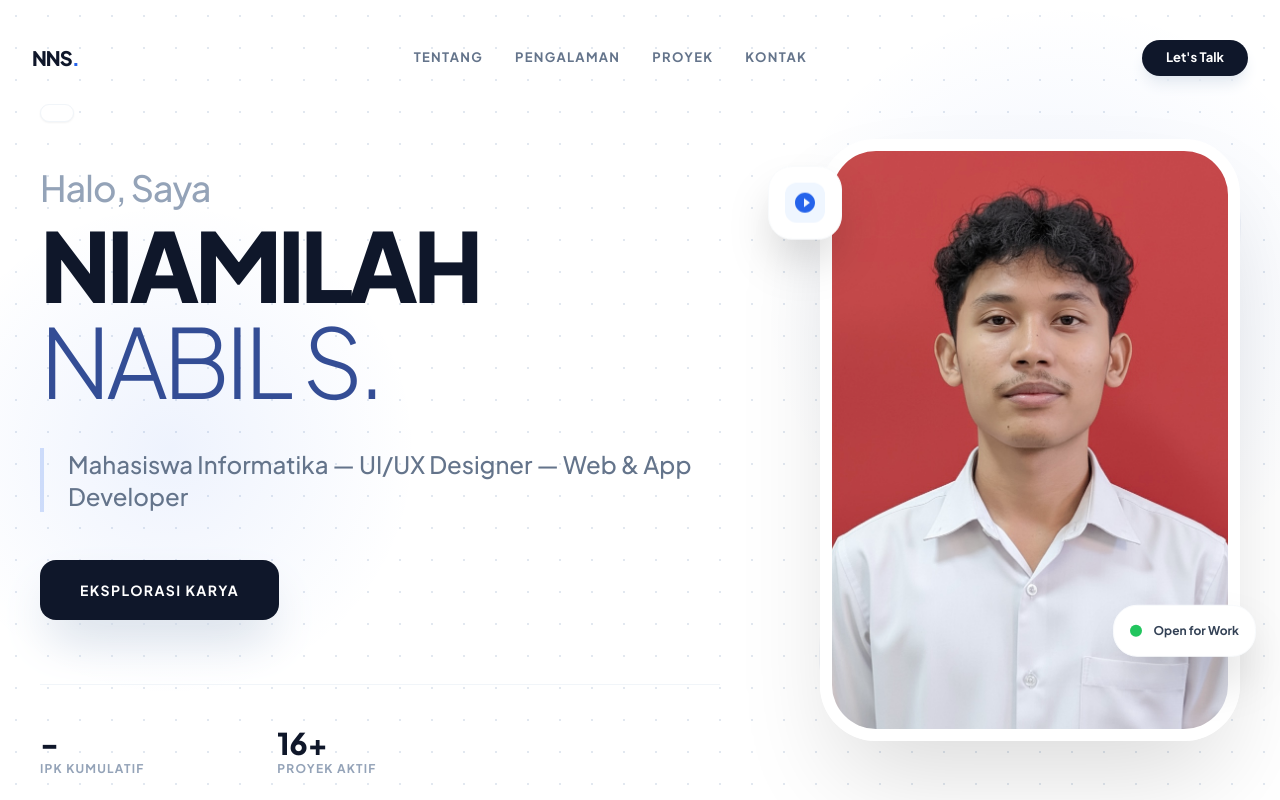
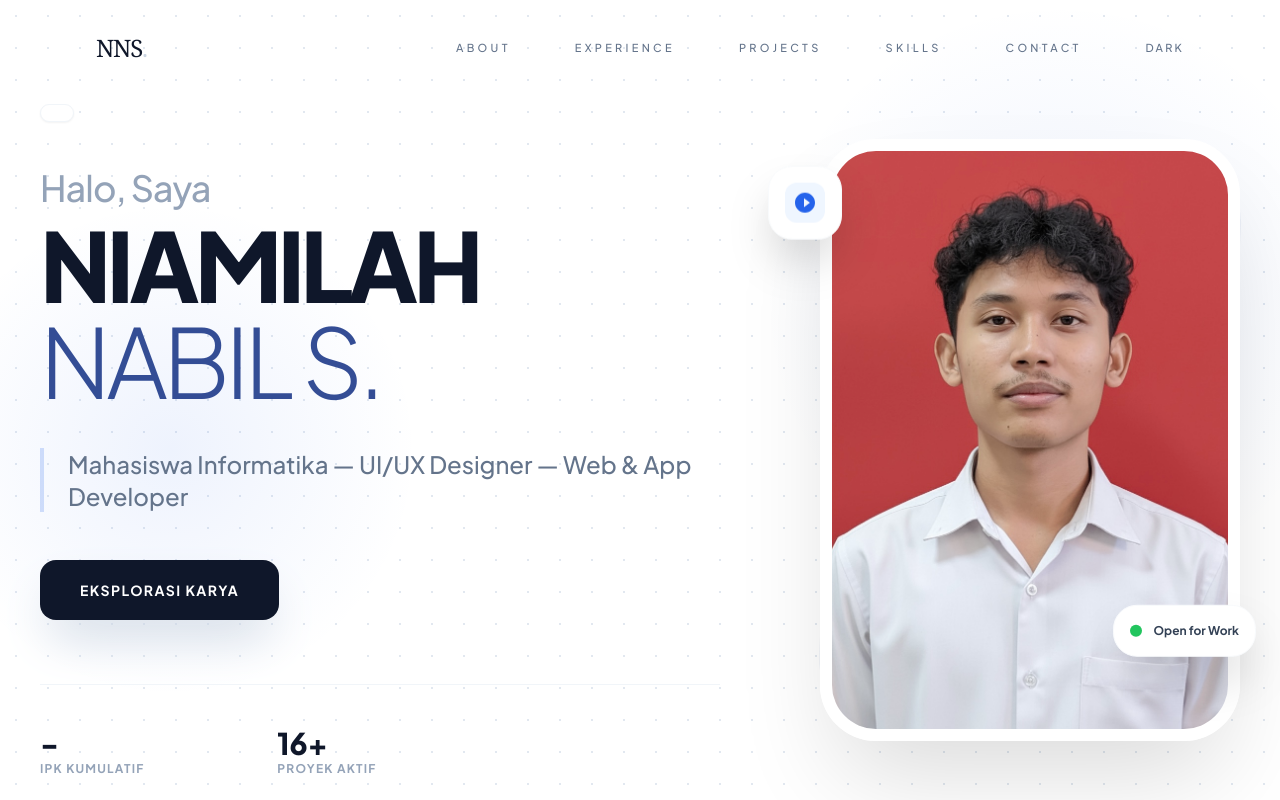
Before and after one commit to genzabis/Portofolio-Niam-2025, a React (Vite) app: page / in a window 1280 px wide. Shown: the top 800 px of the page. Built offline with nearby package versions, Linux system fonts and the light colour scheme.

Commit message:
fix: rapikan footer mobile & perbaiki hamburger menu

```diff
--- a/components/Footer.tsx
+++ b/components/Footer.tsx
@@ -1,59 +1,36 @@
-
 import React from 'react';
 import { PERSONAL_INFO } from '../data/portfolioData';
 
 const Footer: React.FC = () => {
-  const currentYear = new Date().getFullYear();
+  return (
+    <footer className="bg-white dark:bg-[#050505] transition-colors pt-8 md:pt-12 pb-12 md:pb-24">
+      <div className="max-w-[90%] mx-auto">
+        <div className="flex flex-col items-center md:flex-row md:justify-between md:items-end mb-12 md:mb-24 gap-8 md:gap-16">
+          <div className="text-[12vw] md:text-[10vw] font-serif font-normal tracking-tighter leading-[0.8] text-slate-900 dark:text-white transition-colors text-center md:text-left">
+            NNS<span className="text-slate-300 dark:text-zinc-800">.</span>
+          </div>
 
-  return (
-    <footer className="bg-slate-900 text-white py-12">
-      <div className="max-w-7xl mx-auto px-4 sm:px-6 lg:px-8">
-        <div className="flex flex-col md:flex-row justify-between items-center gap-8 mb-12">
-          <div className="text-center md:text-left">
-            <h2 className="text-2xl font-bold mb-2">NNS.</h2>
-          </div>
-          <div className="flex gap-8 text-sm font-medium">
-            <a
-              href="#hero"
-              className="text-slate-400 hover:text-white transition-colors"
-            >
-              Utama
+          <div className="flex flex-col items-center gap-4 md:gap-8 md:items-end md:text-right">
+            <a href={`https://${PERSONAL_INFO.linkedin}`} target="_blank" rel="noreferrer" aria-label="LinkedIn Profile" className="text-sm md:text-base font-normal uppercase tracking-[0.4em] text-slate-900 dark:text-white hover:opacity-50 transition-opacity duration-500">
+              LinkedIn ↗
             </a>
-            <a
-              href="#proyek"
-              className="text-slate-400 hover:text-white transition-colors"
-            >
-              Proyek
+            <a href={`https://github.com/${PERSONAL_INFO.githubUsername}`} target="_blank" rel="noreferrer" aria-label="GitHub Profile" className="text-sm md:text-base font-normal uppercase tracking-[0.4em] text-slate-900 dark:text-white hover:opacity-50 transition-opacity duration-500">
+              GitHub ↗
             </a>
-            <a
-              href="#tentang"
-              className="text-slate-400 hover:text-white transition-colors"
-            >
-              Kontak
-            </a>
-          </div>
-          <div className="flex gap-4">
-            <a
-              href="https://www.linkedin.com/in/niamilah-n-s/"
-              target="_blank"
-              rel="noopener noreferrer"
-              className="w-10 h-10 bg-slate-800 rounded-full flex items-center justify-center hover:bg-blue-700 transition-colors"
-            >
-              <span className="sr-only">LinkedIn</span>
-              <svg className="w-5 h-5" fill="currentColor" viewBox="0 0 24 24">
-                <path d="M19 0h-14c-2.761 0-5 2.239-5 5v14c0 2.761 2.239 5 5 5h14c2.762 0 5-2.239 5-5v-14c0-2.761-2.238-5-5-5zm-11 19h-3v-11h3v11zm-1.5-12.268c-.966 0-1.75-.79-1.75-1.764s.784-1.764 1.75-1.764 1.75.79 1.75 1.764-.783 1.764-1.75 1.764zm13.5 12.268h-3v-5.604c0-3.368-4-3.113-4 0v5.604h-3v-11h3v1.765c1.396-2.586 7-2.777 7 2.476v6.759z" />
-              </svg>
+            <a href={`mailto:${PERSONAL_INFO.email}`} aria-label="Send Email" className="text-sm md:text-base font-normal uppercase tracking-[0.4em] text-slate-900 dark:text-white hover:opacity-50 transition-opacity duration-500">
+              Email ↗
             </a>
           </div>
         </div>
-        <div className="pt-8 border-t border-slate-800 text-center">
-          <p className="text-slate-500 text-xs">
-            © {currentYear} {PERSONAL_INFO.name}. Hak Cipta Dilindungi
-            Undang-Undang.
+
+        <div className="flex flex-col items-center gap-4 md:flex-row md:justify-between md:gap-8 pt-6 md:pt-8 border-t border-slate-100 dark:border-zinc-900 transition-colors">
+          <p className="text-xs font-normal uppercase tracking-[0.3em] text-slate-400 dark:text-zinc-600 transition-colors">
+            © {new Date().getFullYear()} Niamilah Nabil Syahputra. All Rights Reserved.
           </p>
-          <p className="text-slate-600 text-[10px] mt-2 tracking-widest uppercase">
-            Designed by nns
-          </p>
+          <div className="flex flex-wrap justify-center gap-4 md:gap-8 text-xs font-normal uppercase tracking-[0.3em] text-slate-400 dark:text-zinc-600 transition-colors">
+            <a href="#home" aria-label="Back to top" className="hover:text-slate-900 dark:hover:text-white transition-colors">Back to Top ↑</a>
+            <a href={`mailto:${PERSONAL_INFO.email}`} aria-label="Contact via email" className="hover:text-slate-900 dark:hover:text-white transition-colors">Say Hello</a>
+          </div>
         </div>
       </div>
     </footer>
--- a/components/Navbar.tsx
+++ b/components/Navbar.tsx
@@ -1,44 +1,143 @@
-
 import React, { useState, useEffect } from 'react';
+import { motion, AnimatePresence } from 'framer-motion';
 
 const Navbar: React.FC = () => {
   const [isScrolled, setIsScrolled] = useState(false);
+  const [isMobileMenuOpen, setIsMobileMenuOpen] = useState(false);
+  const [theme, setTheme] = useState<'light' | 'dark'>('light');
+
+  useEffect(() => {
+    if (isMobileMenuOpen) {
+      document.documentElement.style.overflow = 'hidden';
+      document.body.style.overflow = 'hidden';
+    } else {
+      document.documentElement.style.overflow = '';
+      document.body.style.overflow = '';
+    }
+    return () => {
+      document.documentElement.style.overflow = '';
+      document.body.style.overflow = '';
+    };
+  }, [isMobileMenuOpen]);
 
   useEffect(() => {
     const handleScroll = () => {
-      setIsScrolled(window.scrollY > 20);
+      setIsScrolled(window.scrollY > 50);
     };
     window.addEventListener('scroll', handleScroll);
+
+    if (localStorage.theme === 'dark' || (!('theme' in localStorage) && window.matchMedia('(prefers-color-scheme: dark)').matches)) {
+      document.documentElement.classList.add('dark');
+      setTheme('dark');
+    } else {
+      document.documentElement.classList.remove('dark');
+      setTheme('light');
+    }
+
     return () => window.removeEventListener('scroll', handleScroll);
   }, []);
 
+  const toggleTheme = () => {
+    if (theme === 'light') {
+      document.documentElement.classList.add('dark');
+      localStorage.theme = 'dark';
+      setTheme('dark');
+    } else {
+      document.documentElement.classList.remove('dark');
+      localStorage.theme = 'light';
+      setTheme('light');
+    }
+  };
+
+  const navLinks = [
+    { name: 'About', href: '#about' },
+    { name: 'Experience', href: '#experience' },
+    { name: 'Projects', href: '#projects' },
+    { name: 'Skills', href: '#skills' },
+    { name: 'Contact', href: '#contact' },
+  ];
+
   return (
-    <div className={`fixed top-0 left-0 right-0 z-50 flex justify-center transition-all duration-500 ${isScrolled ? 'pt-4' : 'pt-8'}`}>
-      <nav className={`flex items-center justify-between px-8 transition-all duration-500 ${isScrolled ? 'glass-nav w-[90%] md:w-[60%] py-3 rounded-full shadow-2xl shadow-slate-200/50' : 'w-full max-w-7xl py-2 bg-transparent'}`}>
-        <div className="text-slate-900 font-extrabold text-xl tracking-tighter">
-          NNS<span className="text-blue-600">.</span>
+    <>
+      <nav className={`fixed w-full z-40 transition-all duration-700 ${isScrolled ? 'py-5 bg-white/80 dark:bg-[#050505]/80 backdrop-blur-xl' : 'py-8 bg-transparent'}`}>
+        <div className="max-w-[90%] mx-auto px-4 sm:px-6 lg:px-8">
+          <div className="flex justify-between items-center">
+            <a href="#home" aria-label="Home" className="text-2xl font-serif font-medium tracking-tighter text-slate-900 dark:text-white transition-colors">
+              NNS<span className="text-slate-300 dark:text-zinc-700">.</span>
+            </a>
+
+            <div className="hidden md:flex items-center space-x-16">
+              {navLinks.map((link) => (
+                <a
+                  key={link.name}
+                  href={link.href}
+                  className="text-[11px] font-medium uppercase tracking-[0.3em] text-slate-500 dark:text-zinc-400 hover:text-slate-900 dark:hover:text-white transition-all duration-500"
+                >
+                  {link.name}
+                </a>
+              ))}
+              <button
+                onClick={toggleTheme}
+                className="text-[11px] font-medium uppercase tracking-[0.2em] text-slate-500 dark:text-zinc-400 hover:text-slate-900 dark:hover:text-white transition-all duration-500"
+                aria-label="Toggle Theme"
+              >
+                {theme === 'light' ? 'DARK' : 'LIGHT'}
+              </button>
+            </div>
+
+            <div className="md:hidden flex items-center gap-6">
+              <button onClick={toggleTheme} aria-label="Toggle Theme" className="text-slate-900 dark:text-white text-xs uppercase tracking-widest font-medium">
+                {theme === 'light' ? 'DARK' : 'LIGHT'}
+              </button>
+              <button
+                className="text-slate-900 dark:text-white"
+                onClick={() => setIsMobileMenuOpen(true)}
+                aria-label="Open menu"
+              >
+                <svg className="w-6 h-6" fill="none" stroke="currentColor" strokeWidth="1.5" viewBox="0 0 24 24">
+                  <path strokeLinecap="round" strokeLinejoin="round" d="M4 8h16M4 16h16" />
+                </svg>
+              </button>
+            </div>
+          </div>
         </div>
+      </nav>
 
-        <div className="hidden md:flex items-center space-x-8">
-          {['Tentang', 'Pengalaman', 'Proyek', 'Kontak'].map((item) => (
-            <a
-              key={item}
-              href={`#${item.toLowerCase()}`}
-              className="text-slate-500 hover:text-blue-600 font-bold transition-all duration-300 text-[13px] uppercase tracking-widest"
+      <AnimatePresence>
+        {isMobileMenuOpen && (
+          <motion.div
+            initial={{ opacity: 0 }}
+            animate={{ opacity: 1 }}
+            exit={{ opacity: 0 }}
+            transition={{ duration: 0.2 }}
+            className="md:hidden fixed inset-0 z-50 flex flex-col items-center justify-center bg-white dark:bg-[#050505]"
+          >
+            <button
+              onClick={() => setIsMobileMenuOpen(false)}
+              aria-label="Close menu"
+              className="absolute top-6 right-[5%] p-2 text-slate-900 dark:text-white"
             >
-              {item}
-            </a>
-          ))}
-        </div>
+              <svg className="w-6 h-6" fill="none" stroke="currentColor" strokeWidth="1.5" viewBox="0 0 24 24">
+                <path strokeLinecap="round" strokeLinejoin="round" d="M6 18L18 6M6 6l12 12" />
+              </svg>
+            </button>
 
-        <a
-          href="#kontak"
-          className="bg-slate-900 text-white px-6 py-2 rounded-full text-[13px] font-bold hover:bg-blue-900 transition-all duration-300 shadow-lg shadow-slate-200"
-        >
-          Let's Talk
-        </a>
-      </nav>
-    </div>
+            <nav className="flex flex-col items-center space-y-8">
+              {navLinks.map((link) => (
+                <a
+                  key={link.name}
+                  href={link.href}
+                  onClick={() => setIsMobileMenuOpen(false)}
+                  className="text-3xl font-serif font-normal italic tracking-wider text-slate-900 dark:text-white transition-colors"
+                >
+                  {link.name}
+                </a>
+              ))}
+            </nav>
+          </motion.div>
+        )}
+      </AnimatePresence>
+    </>
   );
 };
 
```
